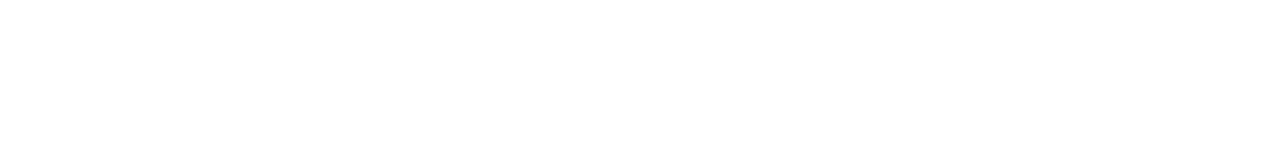
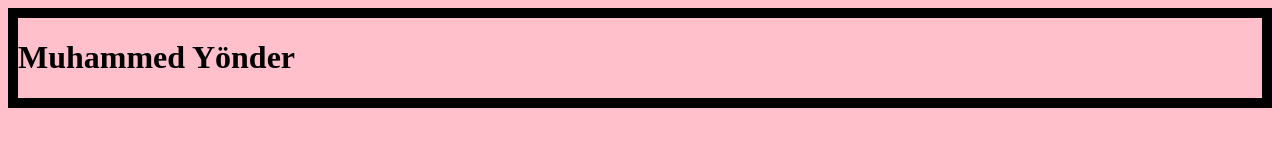
Before and after one commit to myonderr/testvertyg1, a plain HTML site: page index.html in a window 1280 px wide. Drawn offline with Linux system fonts and the light colour scheme.

Commit message:
a border added

```diff
--- a/index.html
+++ b/index.html
@@ -0,0 +1,12 @@
+<!DOCTYPE html>
+<html lang="en">
+<head>
+    <meta charset="UTF-8">
+    <meta name="viewport" content="width=device-width, initial-scale=1.0">
+    <title>Document</title>
+    <link rel="stylesheet" href="style.css">
+</head>
+<body>
+    <h1>Muhammed Yönder</h1>
+</body>
+</html>
--- a/style.css
+++ b/style.css
@@ -1 +1,2 @@
-body {background-color:pink ;}
+body {background-color:pink ;
+    border: 10px solid black;}
```
